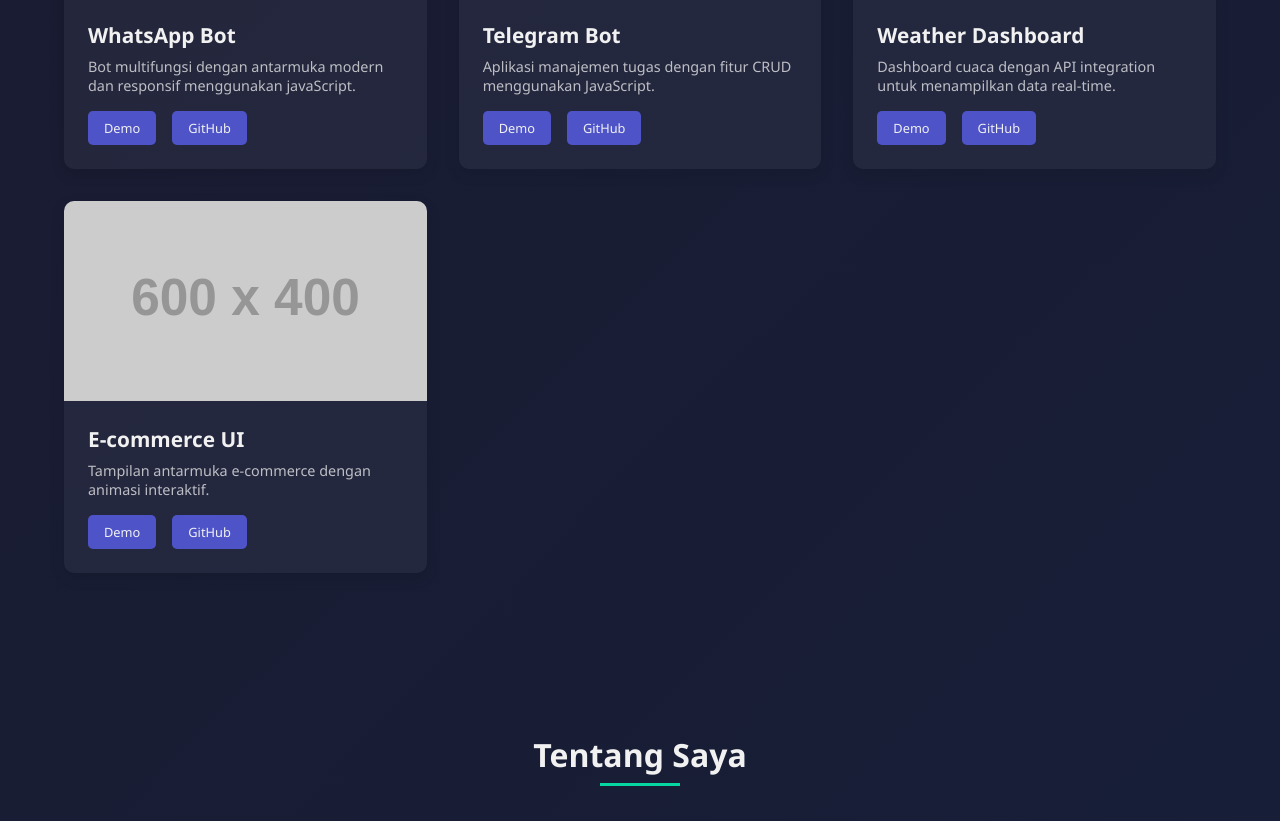
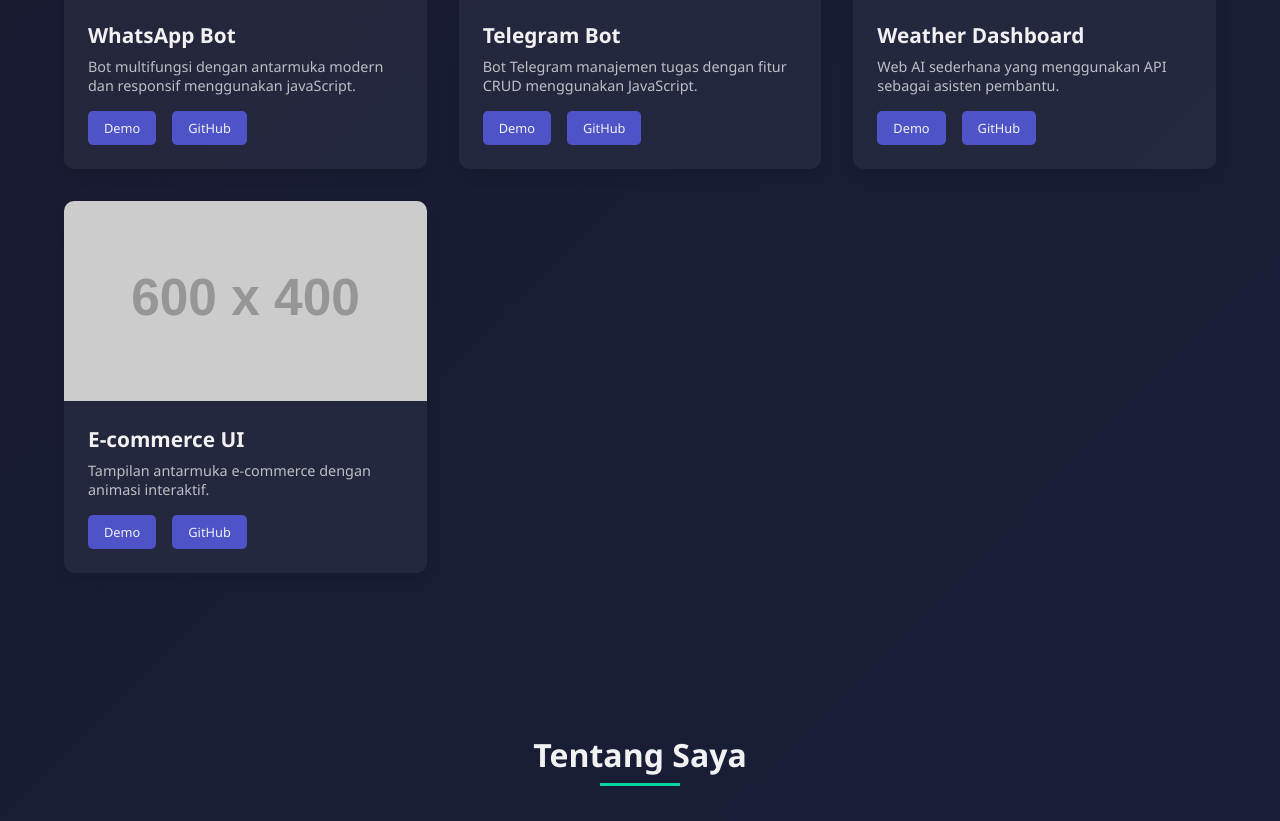
Before and after one commit to DzhoeCoder/PortFolio, a plain HTML site: page index.html in a window 1280 px wide. Shown: the part 1254-2075 px from the top of the page. Drawn offline with Linux system fonts and the light colour scheme; placeholder pictures from the web are drawn by us.

Commit message:
Update index.html

```diff
--- a/index.html
+++ b/index.html
@@ -81,7 +81,7 @@
                     </div>
                     <div class="project-content">
                         <h3 class="project-title">Telegram Bot</h3>
-                        <p class="project-description">Aplikasi manajemen tugas dengan fitur CRUD menggunakan JavaScript.</p>
+                        <p class="project-description">Bot Telegram manajemen tugas dengan fitur CRUD menggunakan JavaScript.</p>
                         <div class="project-links">
                             <a href="https://web.telegram.org/k/#@shorev1_bot" target="_blank">Demo</a>
                             <a href="https://github.com/DzhoeMoe" target="_blank">GitHub</a>
@@ -96,7 +96,7 @@
                     </div>
                     <div class="project-content">
                         <h3 class="project-title">Weather Dashboard</h3>
-                        <p class="project-description">Dashboard cuaca dengan API integration untuk menampilkan data real-time.</p>
+                        <p class="project-description">Web AI sederhana yang menggunakan API sebagai asisten pembantu.</p>
                         <div class="project-links">
                             <a href="#" target="_blank">Demo</a>
                             <a href="https://github.com/DzhoeMoe" target="_blank">GitHub</a>
```
